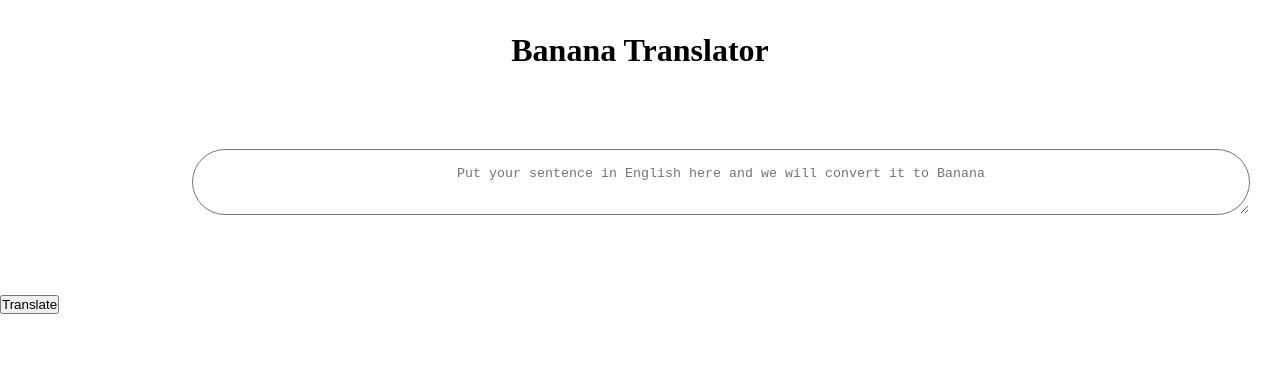
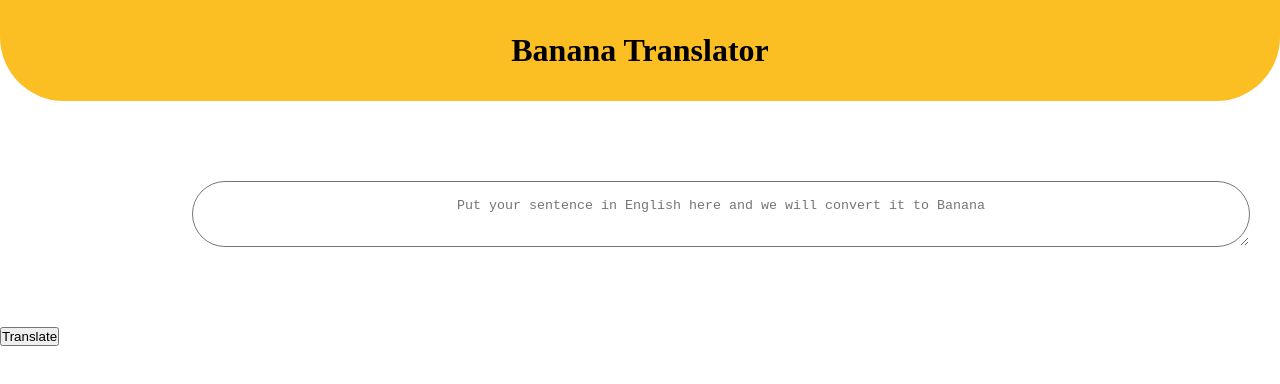
Before and after one commit to B0llu/Minion-Translator, a plain HTML site: page index.html in a window 1280 px wide. Drawn offline with Linux system fonts and the light colour scheme.

Commit message:
Update style.css

```diff
--- a/style.css
+++ b/style.css
@@ -1,6 +1,10 @@
 * {
     margin: 0px;
     padding: 0px;
+}
+
+.root {
+    --primary-colour:#FBBF24;
 }
 
 textarea {
@@ -15,6 +19,10 @@ textarea {
 }
 
 h1 {
-    margin: 2rem;
+    margin: 0rem;
     text-align: center;
+    background-color: #FBBF24;
+    border-bottom-left-radius: 4rem;
+    border-bottom-right-radius: 4rem;
+    padding: 2rem;
 }
```
